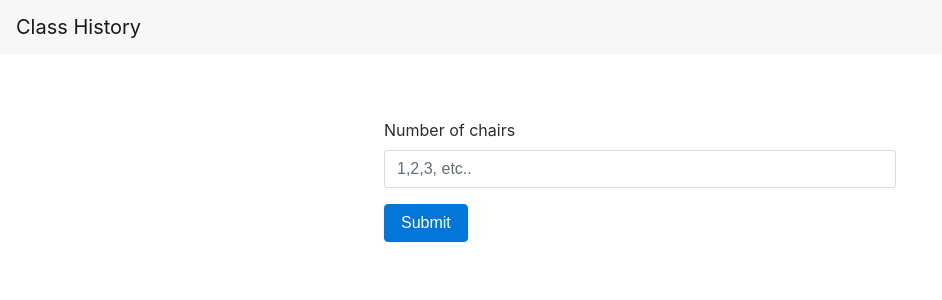
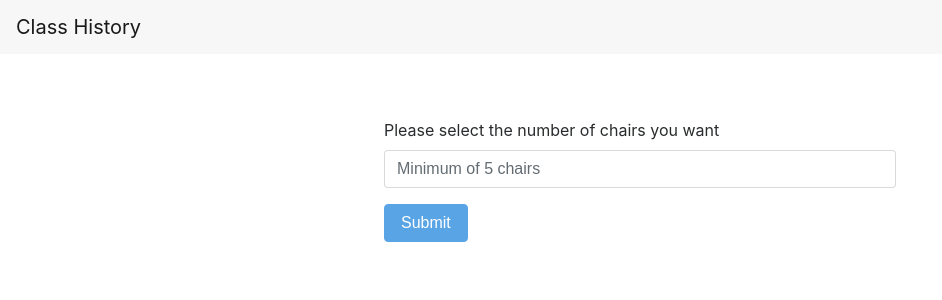
Before and after one commit to AliObaji/classHistory, an Angular app: page /mainform in a window 1280 px wide. Shown: the top 300 px of the page, without its empty margins (0-942 px from the left). Built offline with nearby package versions, Linux system fonts and the light colour scheme.

Commit message:
main form validation implemented.

```diff
--- a/src/app/Components/main-form/main-form.component.html
+++ b/src/app/Components/main-form/main-form.component.html
@@ -1,7 +1,8 @@
-<form>
+<form (ngSubmit) = "onSubmit()" #mainform="ngForm">
   <div class="form-group">
-    <label for="formGroupExampleInput">Number of chairs</label>
-    <input type="text" class="form-control" id="formGroupExampleInput" placeholder="1,2,3, etc..">
+    <label for="formGroupExampleInput">Please select the number of chairs you want</label>
+    <input [(ngModel)] ="chairs" name="chairsNumber" type="number" min="5" max="20" required class="form-control" id="formGroupExampleInput" placeholder="Minimum of 5 chairs">
   </div>
-  <button type="submit" class="btn btn-primary">Submit</button>
+  {{errMessage}}
+  <button type="submit" class="btn btn-primary" [disabled]="!mainform.form.valid" >Submit</button>
 </form>
--- a/src/app/Components/main-form/main-form.component.ts
+++ b/src/app/Components/main-form/main-form.component.ts
@@ -10,5 +10,12 @@ import { Component } from '@angular/core';
 })
 
 export class MainFormComponent{
+  private chairs: number;
+  private errMessage: string;
 
+  constructor(){}
+
+  onSubmit(){
+
+  }
 }
```
